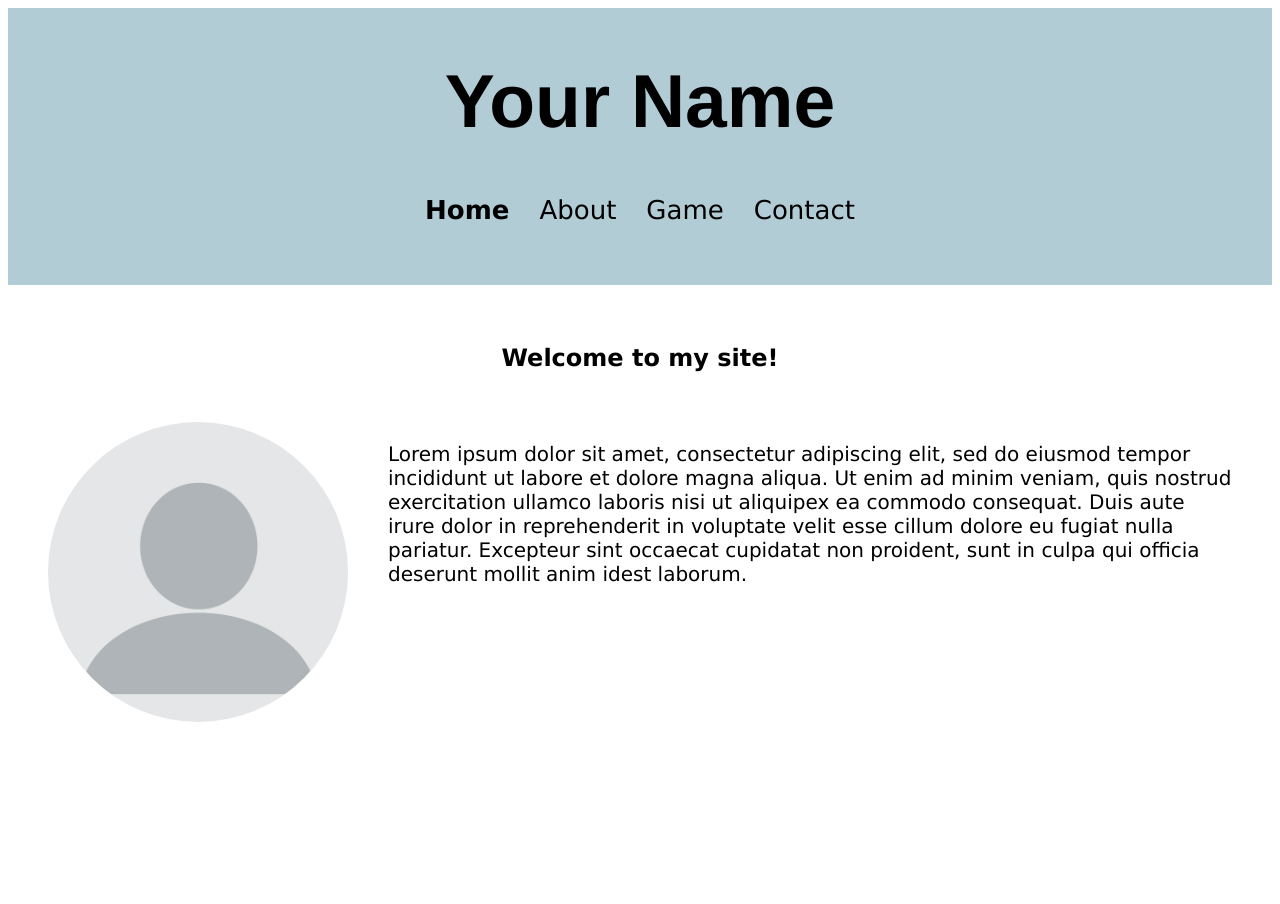
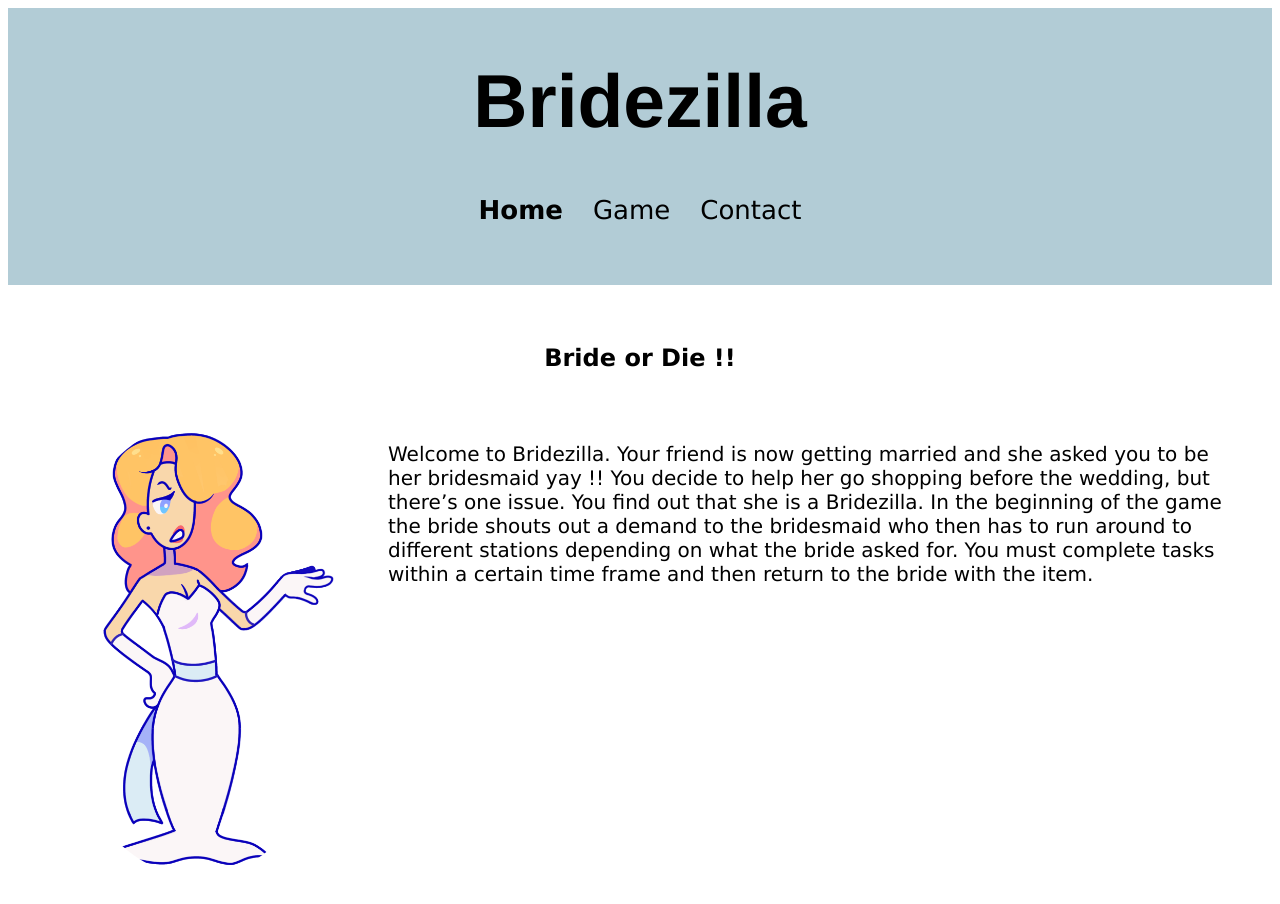
Before and after one commit to Artists-for-Humanity/BrideZilla, a website built with Parcel: page src/index.html in a window 1280 px wide. Before the commit the page ends 800 px from the top, so only its background shows below. Built offline with nearby package versions, Linux system fonts and the light colour scheme.

Commit message:
Added Image of Bridge

```diff
--- a/src/index.html
+++ b/src/index.html
@@ -11,10 +11,9 @@
 
 <body>
     <header class="header">
-        <h1 class="header-title">Your Name</h1>
+        <h1 class="header-title">Bridezilla</h1>
         <div class="nav-container">
             <a class="nav-btn current-page" href="index.html">Home</a>
-            <a class="nav-btn" href="about.html">About</a>
             <a class="nav-btn" href="game.html">Game</a>
             <a class="nav-btn" href="contact.html">Contact</a>
         </div>
@@ -22,19 +21,15 @@
 
     <main>
         <div class="home-header">
-            <h2>Welcome to my site!</h2>
+            <h2>Bride or Die !!</h2>
         </div>
         <div class="home-content">
             <div class="prof-img">
-                <img class="home-prof-img" src="assets/prof-image.webp" al="an img that best represents you">
+                <img class="home-prof-img" src="assets/myenemy.png" al="an img that best represents you">
             </div>
             <div>
                 <p>
-                    Lorem ipsum dolor sit amet, consectetur adipiscing elit, sed do eiusmod tempor incididunt ut labore
-                    et dolore magna aliqua. Ut enim ad minim veniam, quis nostrud exercitation ullamco laboris nisi ut
-                    aliquipex ea commodo consequat. Duis aute irure dolor in reprehenderit in voluptate velit esse
-                    cillum dolore eu fugiat nulla pariatur. Excepteur sint occaecat cupidatat non proident, sunt in
-                    culpa qui officia deserunt mollit anim idest laborum.
+                    Welcome to Bridezilla. Your friend is now getting married and she asked you to be her bridesmaid yay !! You decide to help her go shopping before the wedding, but there’s one issue. You find out that she is a Bridezilla. In the beginning of the game the bride shouts out a demand to the bridesmaid who then has to run around to different stations depending on what the bride asked for. You must complete tasks within a certain time frame and then return to the bride with the item.
                 </p>
             </div>
         </div>
```
Also changed, not shown: src/contact.html (+1 -2 lines), src/assets/Bride or Die.png (added), src/assets/Sprite 10.png (added).
